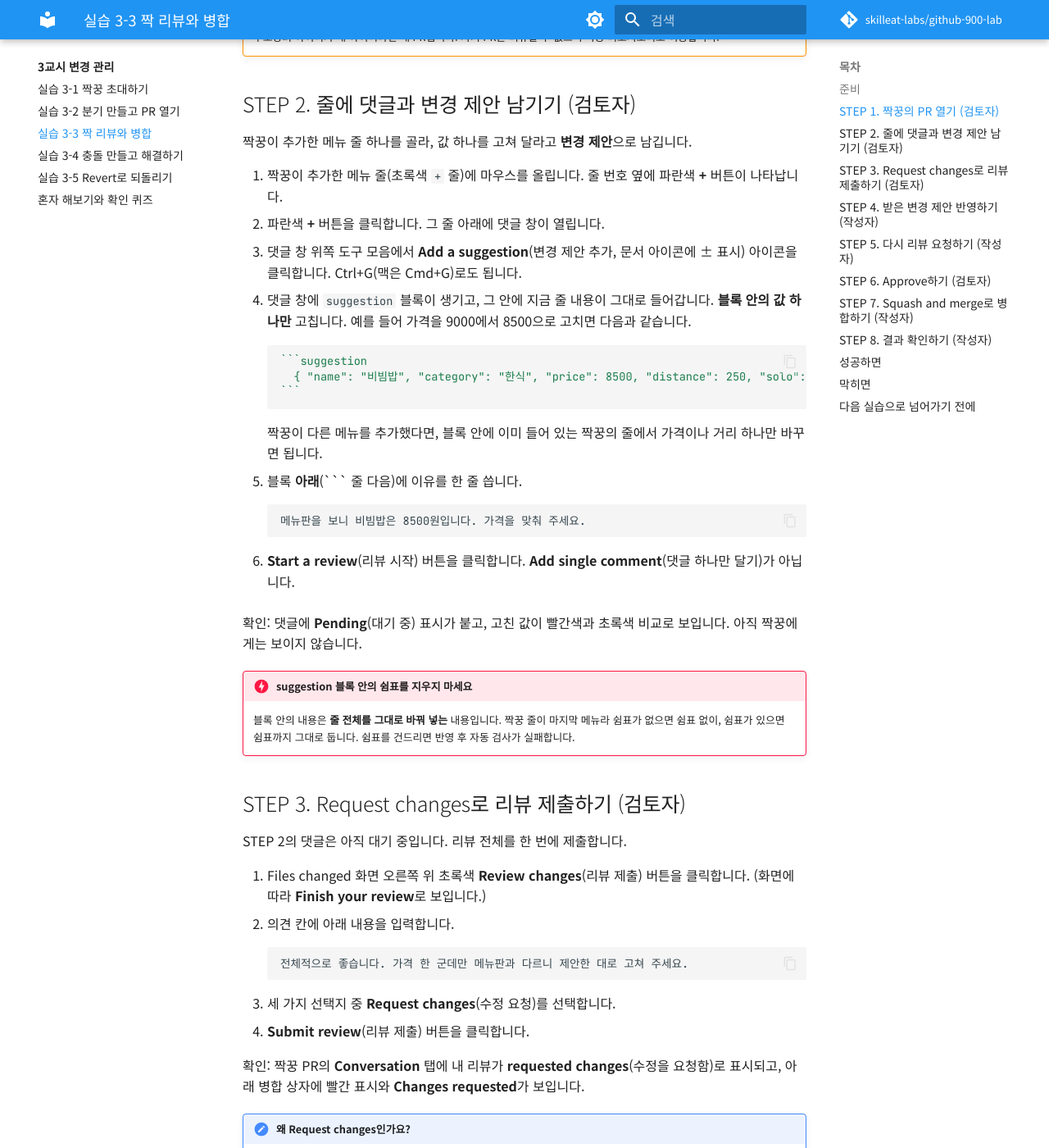
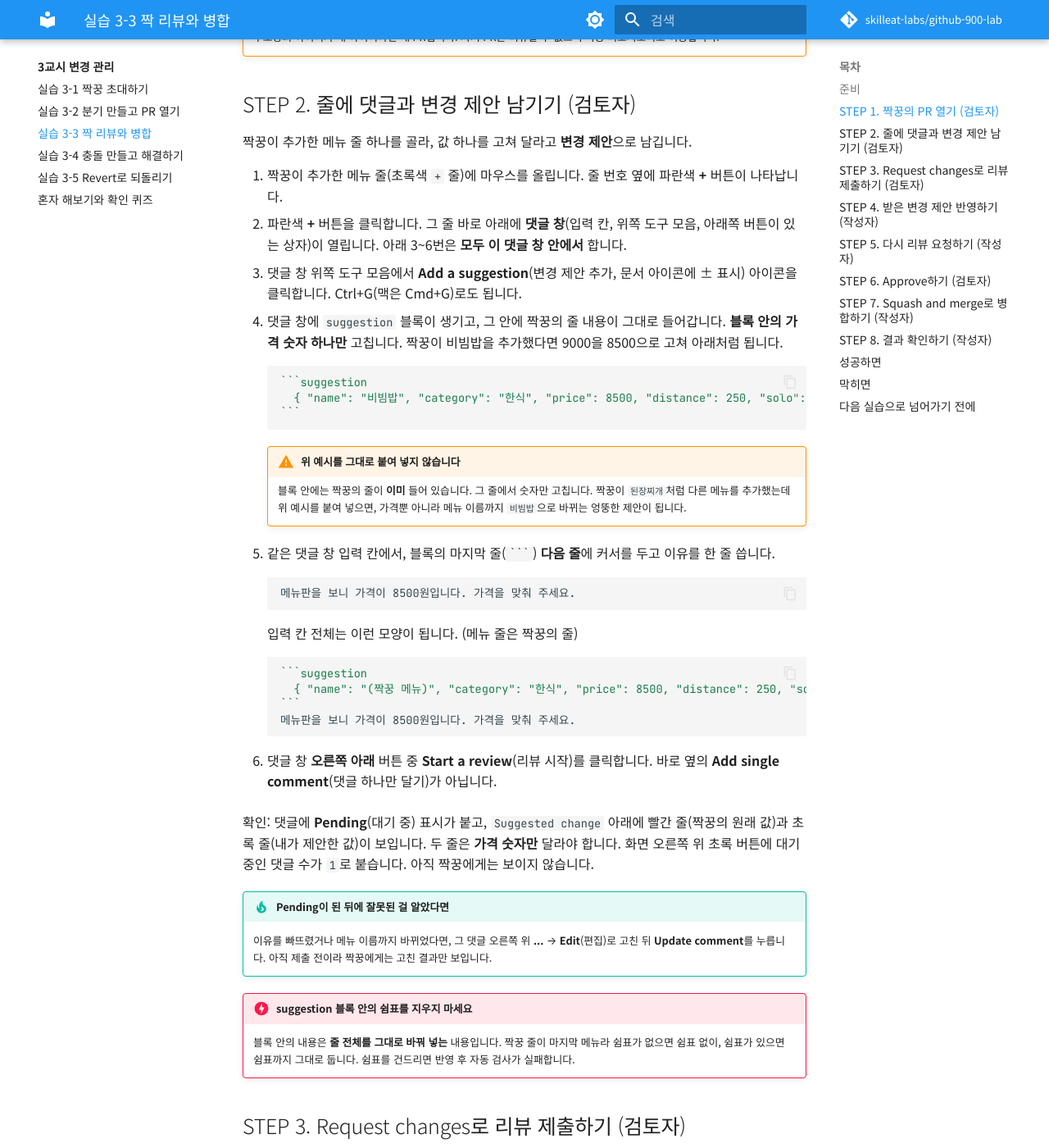
Before and after one commit to hyongsu/github-900-lab, an MkDocs documentation site: the page built from docs/class3/lab-3.md, in a window 1280 px wide and 1400 px high, scrolled down 1700 px. Shown: the whole window at 82% size. Built offline with MkDocs 1.6.1 and Material for MkDocs 9.7.7, drawn with Linux system fonts in a browser that asks for light colours; comment, search, counter and statistics services are not loaded; some of the changed text lies outside the part shown.

Commit message:
3-3 STEP 2, 3: 댓글 창 안에서 하는 단계임을 명확히, 짝꿍 메뉴 이름 유지 경고, Submit review 버튼 이름 추가
Co-Authored-By: Claude Opus 5.5 <noreply@anthropic.com>

`````diff
--- a/docs/class3/lab-3.md
+++ b/docs/class3/lab-3.md
@@ -50,9 +50,9 @@ sequenceDiagram
 짝꿍이 추가한 메뉴 줄 하나를 골라, 값 하나를 고쳐 달라고 **변경 제안**으로 남깁니다.
 
 1. 짝꿍이 추가한 메뉴 줄(초록색 `+` 줄)에 마우스를 올립니다. 줄 번호 옆에 파란색 **+** 버튼이 나타납니다.
-2. 파란색 **+** 버튼을 클릭합니다. 그 줄 아래에 댓글 창이 열립니다.
+2. 파란색 **+** 버튼을 클릭합니다. 그 줄 바로 아래에 **댓글 창**(입력 칸, 위쪽 도구 모음, 아래쪽 버튼이 있는 상자)이 열립니다. 아래 3~6번은 **모두 이 댓글 창 안에서** 합니다.
 3. 댓글 창 위쪽 도구 모음에서 **Add a suggestion**(변경 제안 추가, 문서 아이콘에 ± 표시) 아이콘을 클릭합니다. Ctrl+G(맥은 Cmd+G)로도 됩니다.
-4. 댓글 창에 `suggestion` 블록이 생기고, 그 안에 지금 줄 내용이 그대로 들어갑니다. **블록 안의 값 하나만** 고칩니다. 예를 들어 가격을 9000에서 8500으로 고치면 다음과 같습니다.
+4. 댓글 창에 `suggestion` 블록이 생기고, 그 안에 짝꿍의 줄 내용이 그대로 들어갑니다. **블록 안의 가격 숫자 하나만** 고칩니다. 짝꿍이 비빔밥을 추가했다면 9000을 8500으로 고쳐 아래처럼 됩니다.
 
     ````markdown
     ```suggestion
@@ -60,17 +60,30 @@ sequenceDiagram
     ```
     ````
 
-    짝꿍이 다른 메뉴를 추가했다면, 블록 안에 이미 들어 있는 짝꿍의 줄에서 가격이나 거리 하나만 바꾸면 됩니다.
+    !!! warning "위 예시를 그대로 붙여 넣지 않습니다"
+        블록 안에는 짝꿍의 줄이 **이미** 들어 있습니다. 그 줄에서 숫자만 고칩니다. 짝꿍이 `된장찌개`처럼 다른 메뉴를 추가했는데 위 예시를 붙여 넣으면, 가격뿐 아니라 메뉴 이름까지 `비빔밥`으로 바뀌는 엉뚱한 제안이 됩니다.
 
-5. 블록 **아래**(``` 줄 다음)에 이유를 한 줄 씁니다.
+5. 같은 댓글 창 입력 칸에서, 블록의 마지막 줄(` ``` `) **다음 줄**에 커서를 두고 이유를 한 줄 씁니다.
 
     ```text
-    메뉴판을 보니 비빔밥은 8500원입니다. 가격을 맞춰 주세요.
+    메뉴판을 보니 가격이 8500원입니다. 가격을 맞춰 주세요.
     ```
 
-6. **Start a review**(리뷰 시작) 버튼을 클릭합니다. **Add single comment**(댓글 하나만 달기)가 아닙니다.
+    입력 칸 전체는 이런 모양이 됩니다. (메뉴 줄은 짝꿍의 줄)
 
-확인: 댓글에 **Pending**(대기 중) 표시가 붙고, 고친 값이 빨간색과 초록색 비교로 보입니다. 아직 짝꿍에게는 보이지 않습니다.
+    ````markdown
+    ```suggestion
+      { "name": "(짝꿍 메뉴)", "category": "한식", "price": 8500, "distance": 250, "solo": true }
+    ```
+    메뉴판을 보니 가격이 8500원입니다. 가격을 맞춰 주세요.
+    ````
+
+6. 댓글 창 **오른쪽 아래** 버튼 중 **Start a review**(리뷰 시작)를 클릭합니다. 바로 옆의 **Add single comment**(댓글 하나만 달기)가 아닙니다.
+
+확인: 댓글에 **Pending**(대기 중) 표시가 붙고, `Suggested change` 아래에 빨간 줄(짝꿍의 원래 값)과 초록 줄(내가 제안한 값)이 보입니다. 두 줄은 **가격 숫자만** 달라야 합니다. 화면 오른쪽 위 초록 버튼에 대기 중인 댓글 수가 `1`로 붙습니다. 아직 짝꿍에게는 보이지 않습니다.
+
+!!! tip "Pending이 된 뒤에 잘못된 걸 알았다면"
+    이유를 빠뜨렸거나 메뉴 이름까지 바뀌었다면, 그 댓글 오른쪽 위 **...** → **Edit**(편집)로 고친 뒤 **Update comment**를 누릅니다. 아직 제출 전이라 짝꿍에게는 고친 결과만 보입니다.
 
 !!! danger "suggestion 블록 안의 쉼표를 지우지 마세요"
     블록 안의 내용은 **줄 전체를 그대로 바꿔 넣는** 내용입니다. 짝꿍 줄이 마지막 메뉴라 쉼표가 없으면 쉼표 없이, 쉼표가 있으면 쉼표까지 그대로 둡니다. 쉼표를 건드리면 반영 후 자동 검사가 실패합니다.
@@ -79,7 +92,7 @@ sequenceDiagram
 
 STEP 2의 댓글은 아직 대기 중입니다. 리뷰 전체를 한 번에 제출합니다.
 
-1. Files changed 화면 오른쪽 위 초록색 **Review changes**(리뷰 제출) 버튼을 클릭합니다. (화면에 따라 **Finish your review**로 보입니다.)
+1. Files changed 화면 오른쪽 위 초록색 버튼을 클릭합니다. 화면에 따라 **Submit review**(옆에 대기 중인 댓글 수 `1`), **Review changes**, **Finish your review** 중 하나로 보입니다.
 2. 의견 칸에 아래 내용을 입력합니다.
 
     ```text
`````
